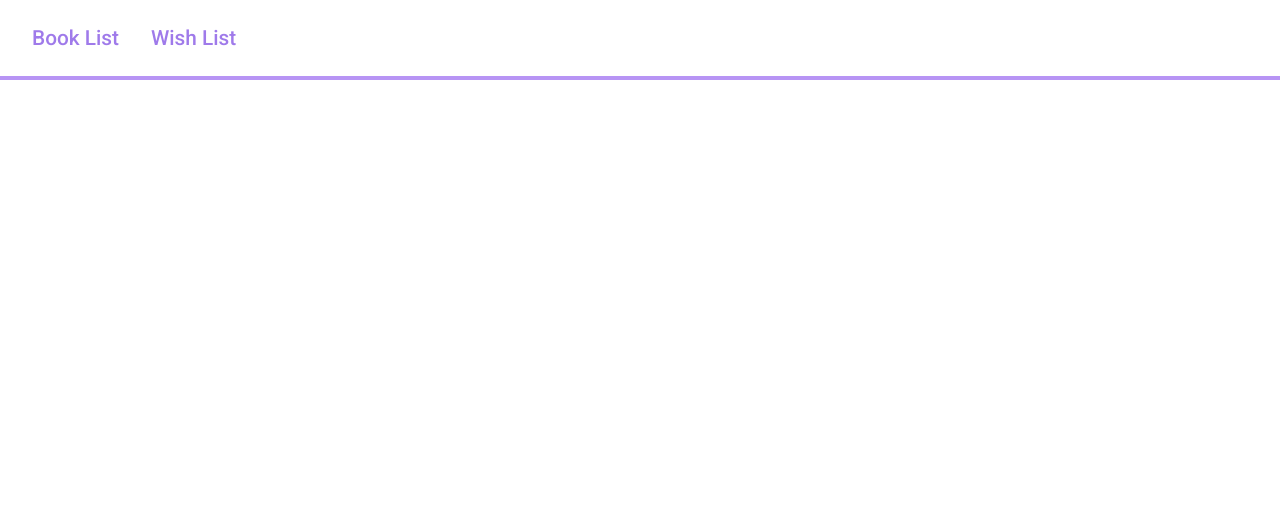
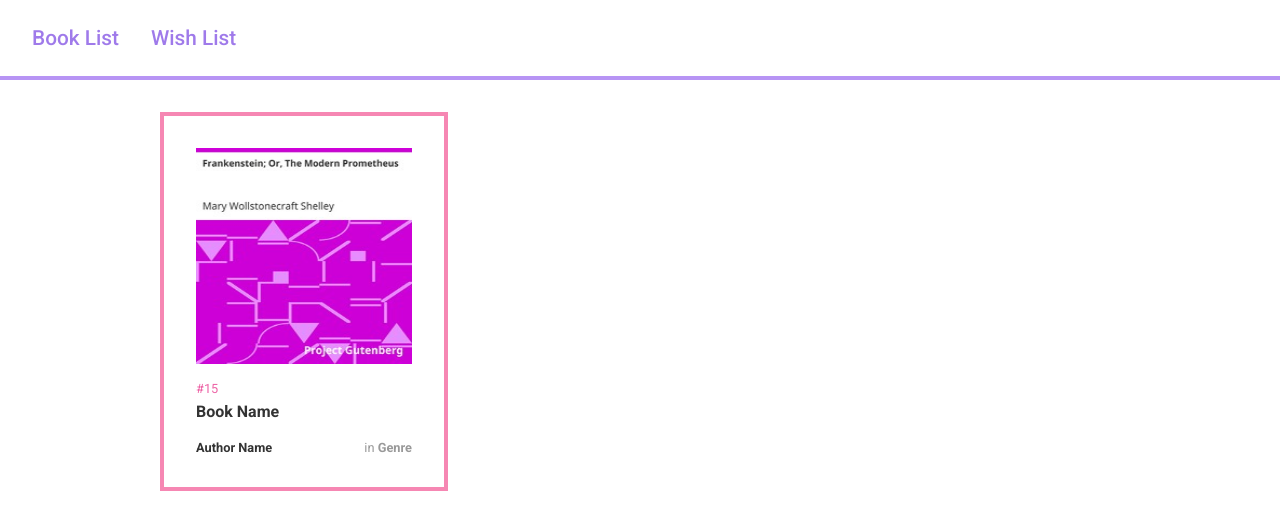
Before and after one commit to shourovfoisal/book-library, a plain HTML site: page index.html in a window 1280 px wide. Drawn offline with Linux system fonts and the light colour scheme.

Commit message:
designed the card

```diff
--- a/index.html
+++ b/index.html
@@ -7,6 +7,7 @@
     <title>Book List</title>
   </head>
   <body>
+    <!-- Navigation -->
     <ul class="navigation">
       <li class="navigation-link"><a href="index.html">Book List</a></li>
       <li class="navigation-link" id="wishlist-link">
@@ -14,6 +15,27 @@
       </li>
     </ul>
 
+    <div class="container">
+      <!-- Cards -->
+      <section class="book-cards" id="book-cards">
+        <div class="book-card">
+          <div class="card-image">
+            <img src="./public/cover.jpg" alt="Book" />
+          </div>
+
+          <div class="card-header">
+            <p class="card-sub-header">#15</p>
+            <h2 class="card-main-header">Book Name</h2>
+          </div>
+
+          <div class="card-body">
+            <p class="card-data-left">Author Name</p>
+            <p class="card-data-right">in <span>Genre</span></p>
+          </div>
+        </div>
+      </section>
+    </div>
+
     <script src="main.js"></script>
   </body>
 </html>
--- a/main.js
+++ b/main.js
@@ -1,8 +1,8 @@
-(function () {})();
-
 async function fetchBooks() {
   // const response = await fetch("https://gutendex.com/books");
   // console.log("🚀 ~ fetchBooks ~ response:", response);
 }
 
-fetchBooks();
+(function init() {
+  fetchBooks();
+})();
--- a/style.css
+++ b/style.css
@@ -5,6 +5,7 @@
 
 :root {
   --theme-text-color: #333;
+  --theme-text-color-light: #999;
   --theme-bg-color: #fff;
   --theme-primary-color: #9f7aea;
   --theme-primary-color-light: #b794f4;
@@ -28,6 +29,7 @@ body {
   min-height: 100vh;
   background-color: var(--theme-bg-color);
 
+  color: var(--theme-text-color);
   font-family: var(--theme-font-family);
   font-size: var(--theme-font-size);
   font-weight: var(--theme-font-weight);
@@ -50,3 +52,64 @@ body {
     font-size: 1.3rem;
   }
 }
+
+/* Container */
+.container {
+  margin: 0 10rem;
+}
+
+/* Card */
+.book-cards {
+  margin-top: 2rem;
+
+  .book-card {
+    width: 18rem;
+    border: 0.25rem solid var(--theme-secondary-color-light);
+    padding: 2rem;
+
+    .card-image {
+      width: 100%;
+      aspect-ratio: 1 / 1;
+      object-fit: cover;
+      object-position: center center;
+
+      img {
+        width: 100%;
+        height: 100%;
+      }
+    }
+
+    .card-header {
+      margin-top: 0.8rem;
+
+      .card-sub-header {
+        color: var(--theme-secondary-color);
+        font-size: 0.8rem;
+      }
+
+      .card-main-header {
+        font-size: 1rem;
+        margin-top: 0.4rem;
+      }
+    }
+
+    .card-body {
+      display: flex;
+      justify-content: space-between;
+      align-items: center;
+      margin-top: 1.2rem;
+      font-size: 0.8rem;
+
+      .card-data-left {
+        font-weight: 600;
+      }
+
+      .card-data-right {
+        color: var(--theme-text-color-light);
+        span {
+          font-weight: 600;
+        }
+      }
+    }
+  }
+}
```
Also changed, not shown: public/cover.jpg (added).
